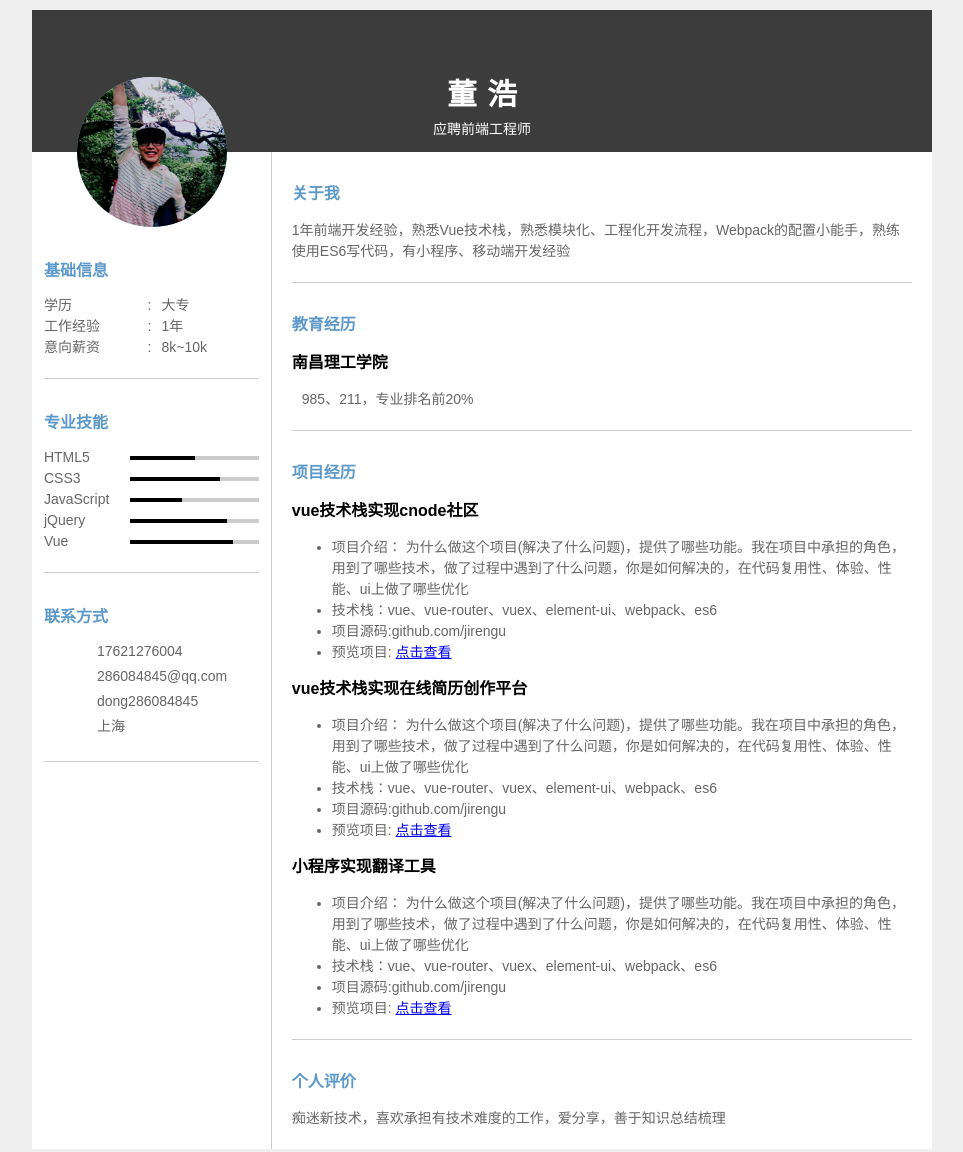
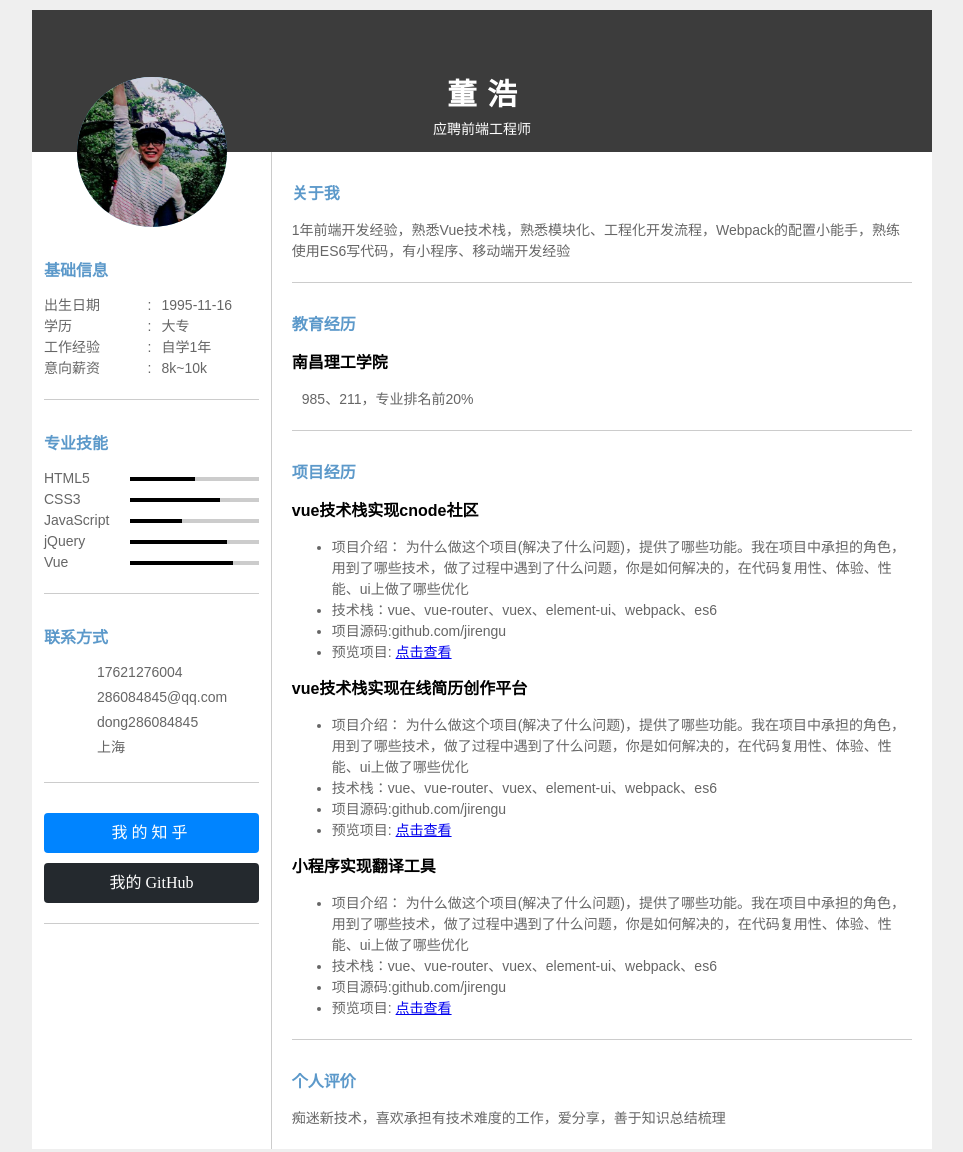
Before and after one commit to donghao-doc/resume-flex, a plain HTML site: page index.html in a window 1280 px wide. Shown: the whole page, without its empty margins (158-1121 px from the left). Drawn offline with Linux system fonts and the light colour scheme.

Commit message:
增加 知乎 和 GitHub 按钮

```diff
--- a/index.html
+++ b/index.html
@@ -3,6 +3,7 @@
 <head>
   <meta charset="utf-8">
   <meta name="viewport" content="width=device-width, user-scalable=no, initial-scale=1.0, maximum-scale=1.0, minimum-scale=1.0">
+  <base target="_blank">
   <title>我的简历</title>
   <link rel="stylesheet" href="./style.css">
   <script src="//at.alicdn.com/t/font_1232437_wmnqd48qo3.js"></script>
@@ -21,10 +22,12 @@
         <section class="information">
           <h2>基础信息</h2>
           <dl>
+            <dt>出生日期<span>:</span></dt>
+            <dd>1995-11-16</dd>
             <dt>学历<span>:</span></dt>
             <dd>大专</dd>
             <dt>工作经验<span>:</span></dt>
-            <dd>1年</dd>
+            <dd>自学1年</dd>
             <dt>意向薪资<span>:</span></dt>
             <dd>8k~10k</dd>
           </dl>
@@ -74,6 +77,11 @@
             </dt>
             <dd>上海</dd>
           </dl>
+        </section>
+
+        <section class="blog">
+          <a class="zhihu" href="https://www.zhihu.com/people/dongdong12138/activities">我的知乎</a>
+          <a class="github" href="https://github.com/dongdong12138">我的 GitHub</a>
         </section>
       </div>
     </aside>
--- a/style.css
+++ b/style.css
@@ -134,6 +134,31 @@ aside .concat dt {
 aside .concat dd {
   width: 80%;
 }
+aside .blog {
+  /* padding: 0; */
+}
+aside .blog a {
+  display: block;
+  width: 100%;
+  height: 40px;
+  line-height: 40px;
+  text-align: center;
+  text-decoration: none;
+  border-radius: 4px;
+}
+aside .zhihu {
+  background: #0084ff;
+  color: #fff;
+  letter-spacing: 4px;
+}
+aside .zhihu:hover {
+  background: #0077e6;
+}
+aside .github {
+  background: #24292e;
+  color: #fff;
+  margin-top: 10px;
+}
 
 main .main-layout {
   width: 94%;
```
